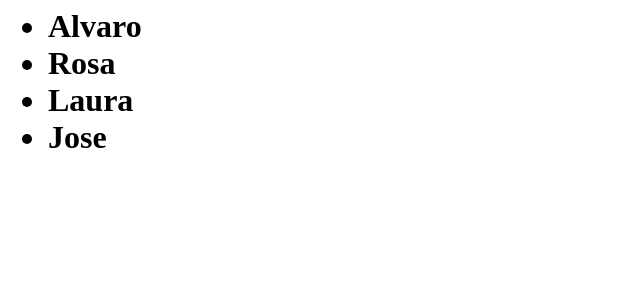
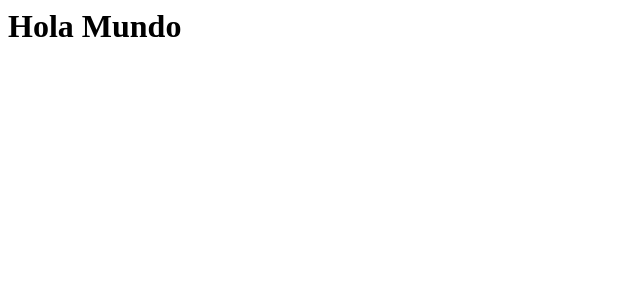
Before and after one commit to dianazavalaA/react-mqe6kr, a React (Create React App) app: page / in a window 1280 px wide. Shown: the top 300 px of the page, without its empty margins (0-640 px from the left). Built offline with nearby package versions, Linux system fonts and the light colour scheme.

Commit message:
2 files modified

```diff
--- a/public/index.html
+++ b/public/index.html
@@ -1 +1 @@
-<div id="root"></div>
+<div id="react-app"></div>
--- a/src/index.js
+++ b/src/index.js
@@ -1,29 +1,9 @@
 import React from 'react';
 import { render } from 'react-dom';
 
-const nombres = [
-  'Alvaro',
-  'Rosa',
-  'Laura',
-  'Jose'
-]
-
-function getNombres(){
-  const elementosLista = [];
-  for(var i=0;i< nombres.length;i++ ){
-    elementosLista.push(<li>{nombres[i]}</li>);
-  }
-  console.log(elementosLista);
-  return elementosLista;
+const App = ()=>{
+  return <h1>Hola Mundo</h1>;
 }
 
-const Nombres = () =>{
-  return <ul> {
-      nombres.map ( (nombre,index) => <li key ={index}>{nombre} </li>)
-    } </ul>
-}
 
-const App = ()=>{
-  return <h1> <Nombres />  </h1>
-}
-render (<App />, document.getElementById('root'))
+render(<App />, document.getElementById('react-app'));
```
